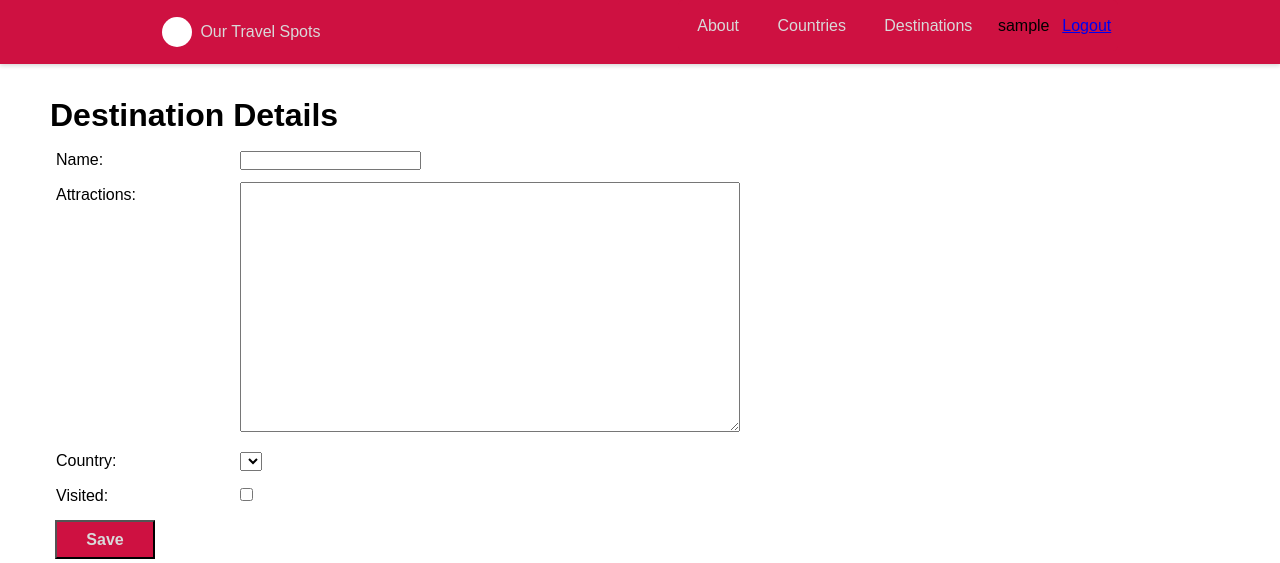
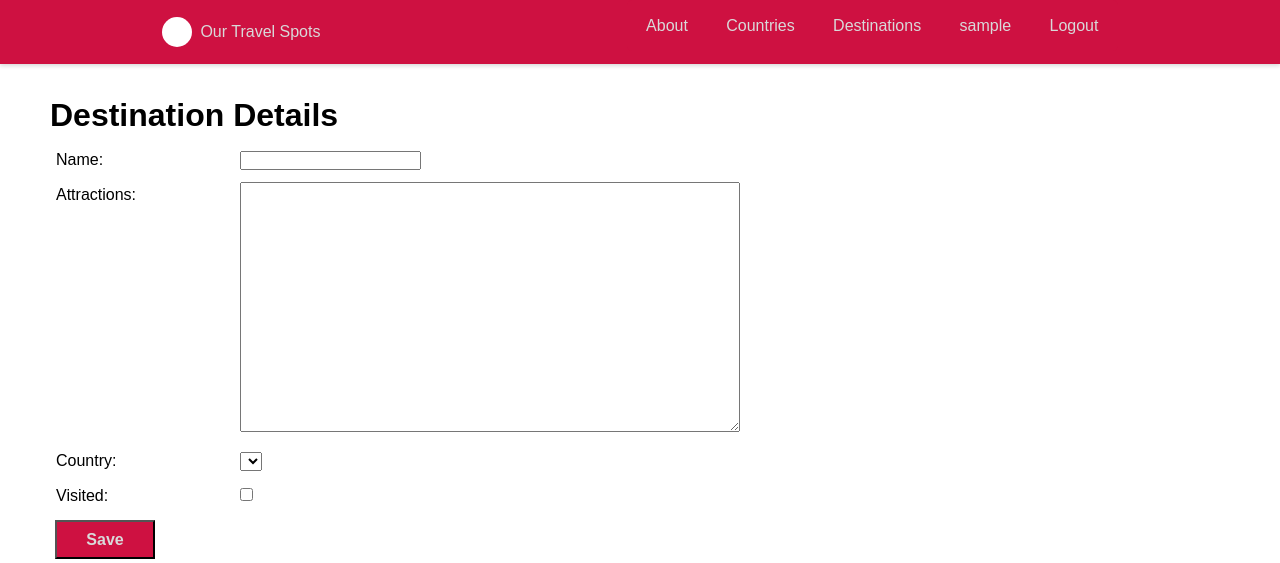
Before and after one commit to ifotn/comp1006-w25, a PHP site: page /add-destination.php in a window 1280 px wide. Shown: the top 563 px of the page. Run offline with PHP 8.4, Linux system fonts and the light colour scheme; the visitor is signed in with stand-in values (Sample User, id 1); data that the repository does not hold is empty; some web fonts are replaced.

Commit message:
l9/5 - finish navbar link toggle; logout

```diff
--- a/destinations.php
+++ b/destinations.php
@@ -4,7 +4,7 @@
     <h1>Destinations</h1>
     <?php
     // only call session_start ONCE per page
-    session_start();
+    //session_start(); - commented here as session_start already called in header above
     if (isset($_SESSION['username'])) {
         echo '<a href="add-destination.php">Add a New Destination</a>';
     }
--- a/shared/auth-check.php
+++ b/shared/auth-check.php
@@ -4,7 +4,11 @@ we have to call session_start() before we can try reading a session var
 if session var exists, user is authenticated w/active session => let them continue
 if session var doesn't exist, user is not authenticated => redirect to login
 */
-session_start();
+
+// ensure session_start only called once
+if (session_status() == PHP_SESSION_NONE) {
+    session_start();
+}
 
 if (!isset($_SESSION['username'])) {
     header('location:login.php');
--- a/shared/header.php
+++ b/shared/header.php
@@ -43,11 +43,14 @@
             - Anonymous users see Login & Register
             - Authenticated user see their username & Logout
             */
-            session_start();
+            if (session_status() == PHP_SESSION_NONE) {
+              session_start();
+            }
+
             if (isset($_SESSION['username'])) {
                 echo '
-                  <li class="navbar-item">' . $_SESSION['username'] . '</li>
-                  <li class="navbar-item"><a href="logout.php">Logout</a></li>';
+                  <li class="navbar-item"><a href="#" class="navbar-link">' . $_SESSION['username'] . '</a></li>
+                  <li class="navbar-item"><a href="logout.php" class="navbar-link">Logout</a></li>';
             }
             else {
               echo '
```
Also changed, not shown: logout.php (added, +12 -0 lines).
